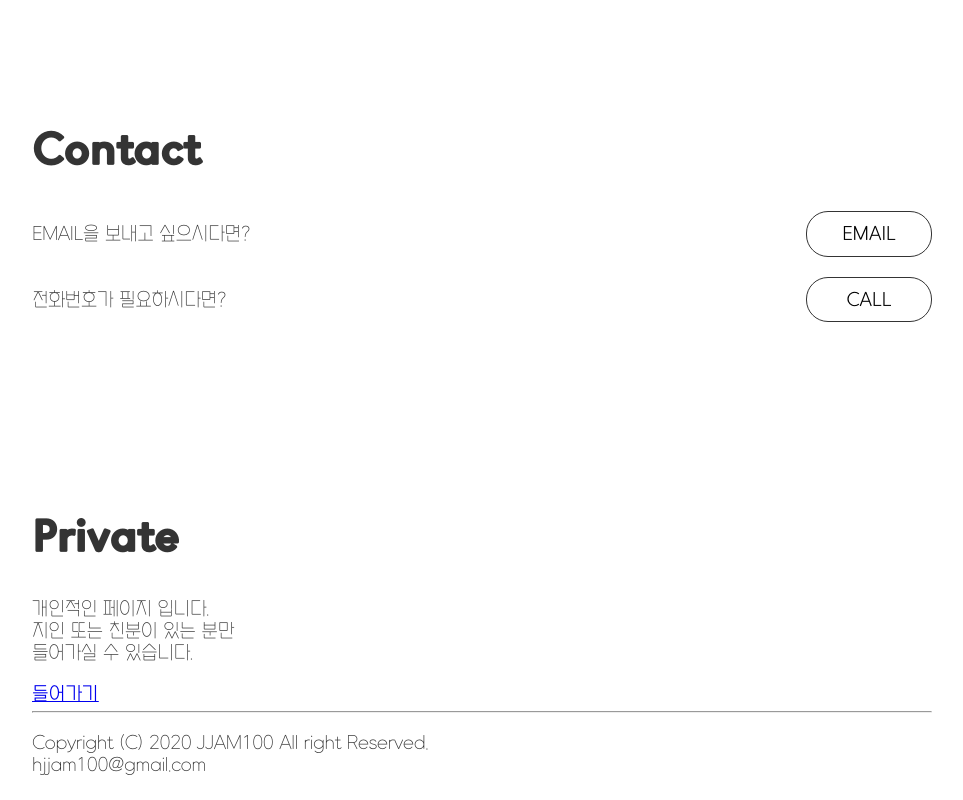
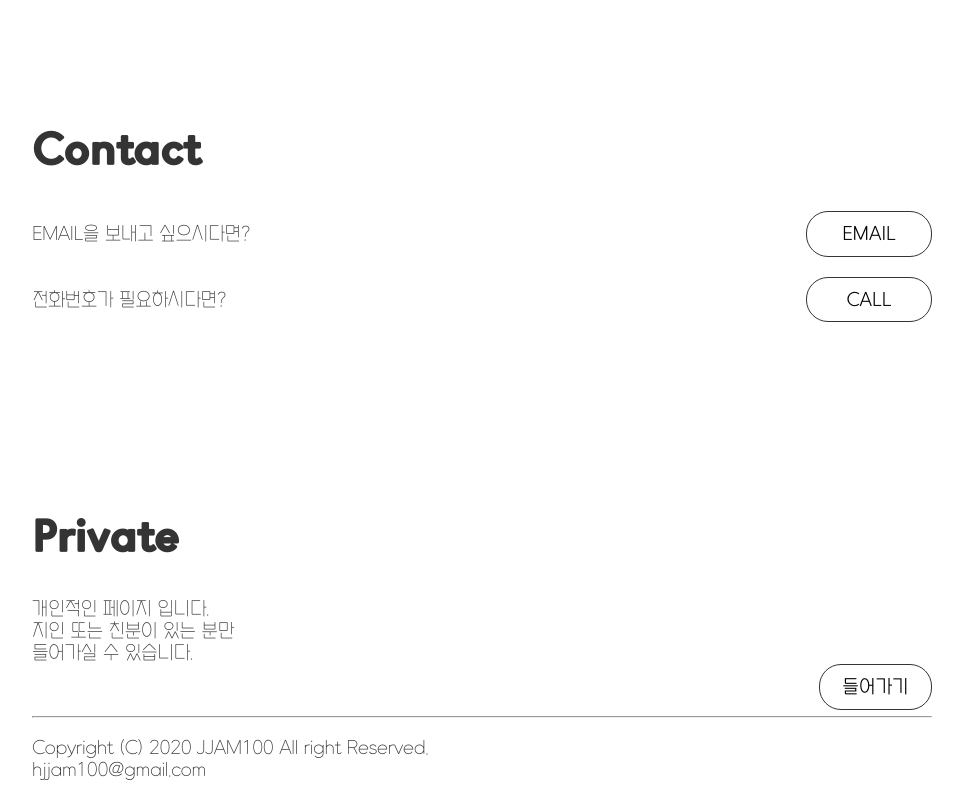
Before and after one commit to jjam100/jjam100-front, a Next.js app: page / in a window 1280 px wide. Shown: the part 3735-4535 px from the top of the page, without its empty margins (158-1121 px from the left). Built offline with nearby package versions, Linux system fonts and the light colour scheme.

Commit message:
style Private

```diff
--- /dev/null
+++ b/components/IndexSection/Private.js
@@ -0,0 +1,17 @@
+import { Button } from '../Button';
+import './style/Private.scss';
+
+const Private = props => (
+	<section id="index-private" className="spacing-top">
+		<h2>Private</h2>
+		<p>
+			개인적인 페이지 입니다.
+			<br />
+			지인 또는 친분이 있는 분만 <br />
+			들어가실 수 있습니다.
+		</p>
+		<Button onClick={e => alert('아직 공사중입니다...')}>들어가기</Button>
+	</section>
+);
+
+export default Private;
--- a/components/IndexSection/index.js
+++ b/components/IndexSection/index.js
@@ -2,10 +2,12 @@ import Profile from './Profile';
 import HashMyself from './HashMyself';
 import Works from './Works';
 import Contact from './Contact';
+import Private from './Private';
 
 module.exports = {
 	Profile: Profile,
 	HashMyself: HashMyself,
 	Works: Works,
 	Contact: Contact,
+	Private: Private,
 };
--- /dev/null
+++ b/components/IndexSection/style/Private.scss
@@ -0,0 +1,16 @@
+@import '../../../style/util.scss';
+
+#index-private {
+  display: flex;
+  flex-direction: column;
+
+  p {
+    margin-top: 0px;
+    margin-bottom: 0px;
+  }
+
+  button {
+    align-self: flex-end;
+    margin-top: auto;
+  }
+}
--- a/pages/index.js
+++ b/pages/index.js
@@ -3,7 +3,7 @@ import './index.scss';
 import { DefaultLayout } from '../components/Layouts';
 import { IndexHeader } from '../components/Header';
 import { Button } from '../components/Button';
-import { Profile, HashMyself, Works, Contact } from '../components/IndexSection';
+import { Profile, HashMyself, Works, Contact, Private } from '../components/IndexSection';
 import Footer from '../components/Footer';
 
 const Index = () => {
@@ -14,19 +14,7 @@ const Index = () => {
 			<HashMyself className="spacing-top" />
 			<Works className="spacing-top" />
 			<Contact className="spacing-top" />
-
-			<section id="index-private" className="spacing-top">
-				<h2>Private</h2>
-				<p>
-					개인적인 페이지 입니다.
-					<br />
-					지인 또는 친분이 있는 분만 <br />
-					들어가실 수 있습니다.
-				</p>
-				<Link href="/private">
-					<a>들어가기</a>
-				</Link>
-			</section>
+			<Private className="spacing-top" />
 			<Footer />
 		</DefaultLayout>
 	);
```
